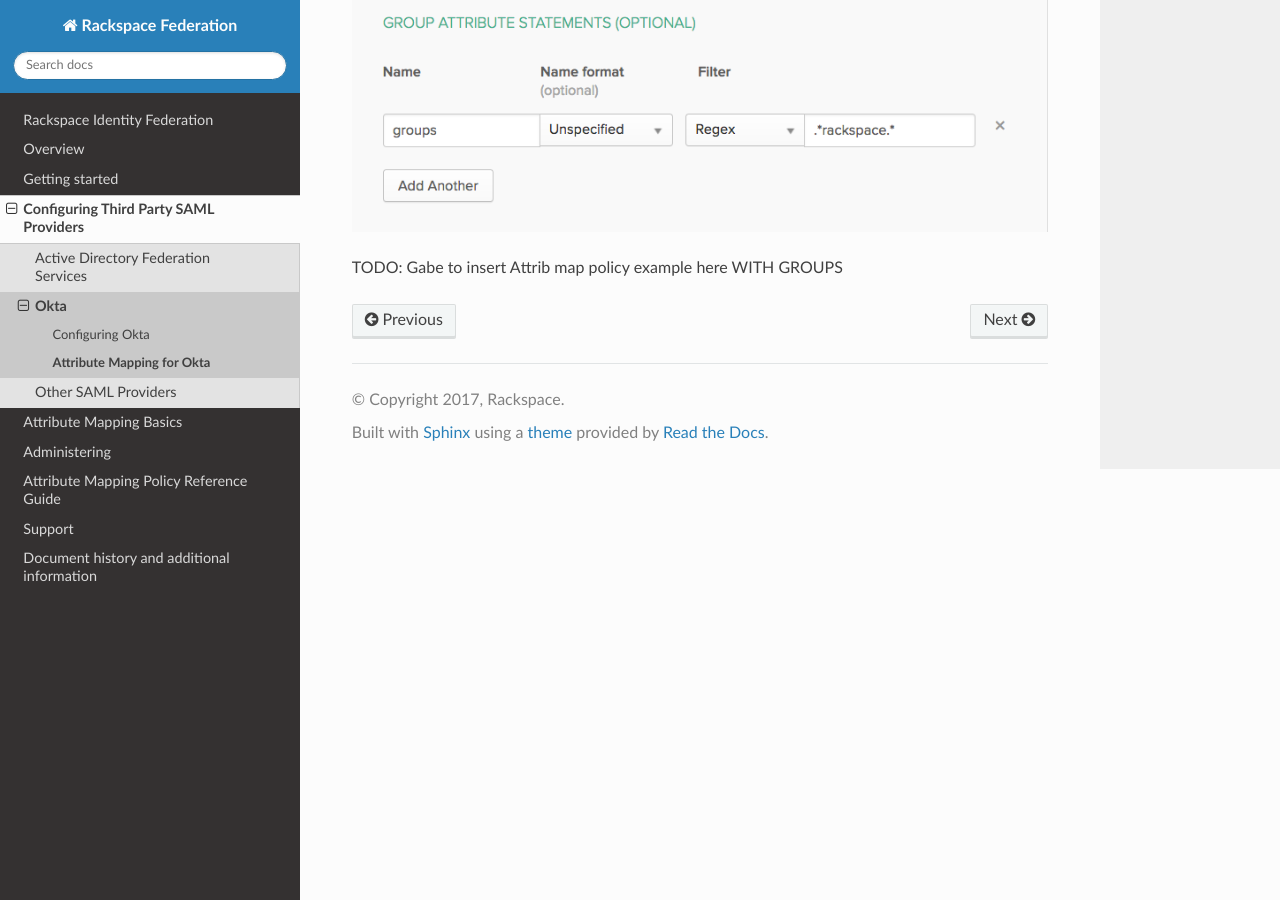
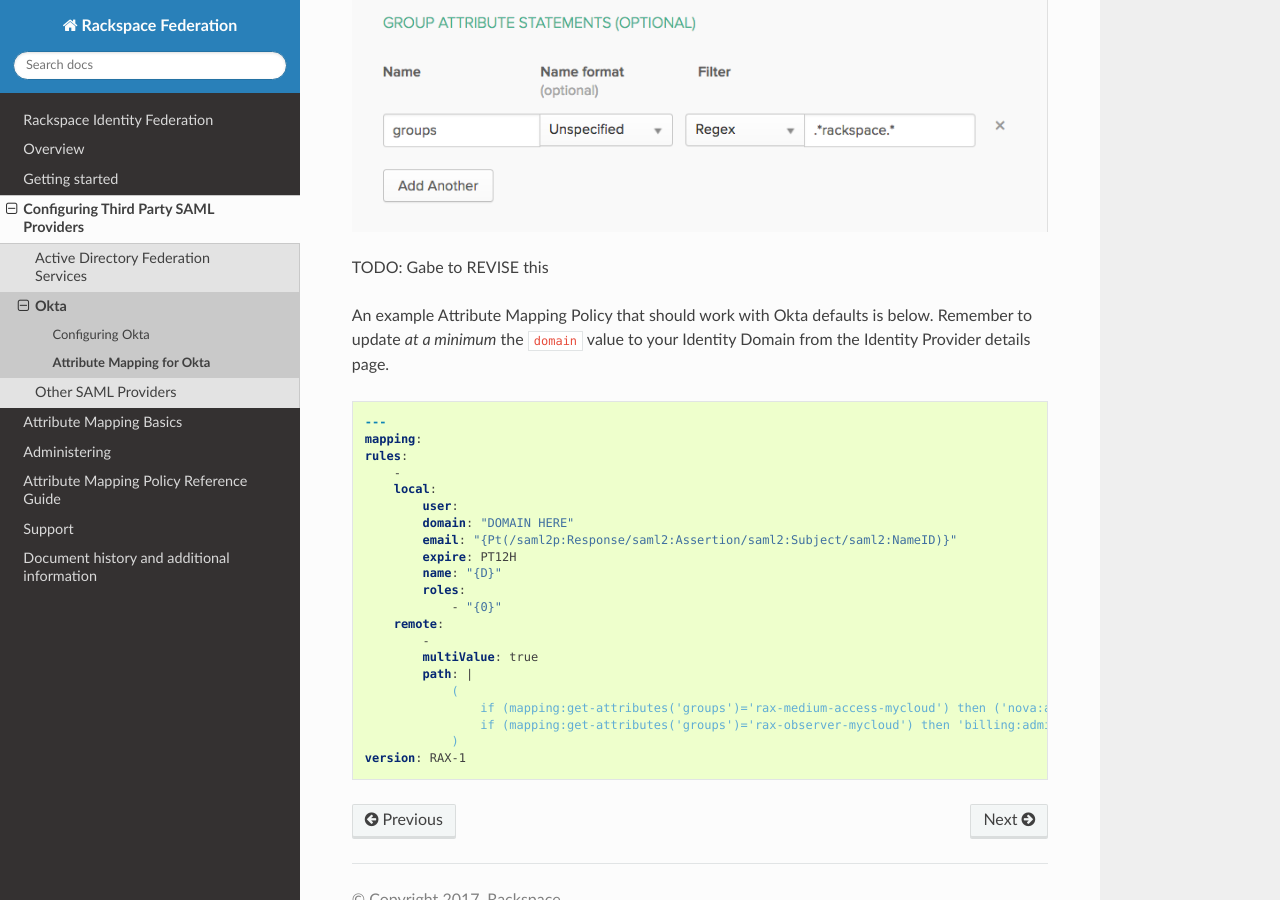
Before and after one commit to rackerlabs/docs-rackspace-federation, a Sphinx documentation site: the page built from doc/config-3p-saml/config-okta/okta-attribmapping.rst, in a window 1280 px wide and 900 px high, scrolled down 452 px. Built offline with Sphinx 7.4.7 and the Read the Docs theme 2.0.0, drawn with Linux system fonts in a browser that asks for light colours; the version number could not be read and is left out.

Commit message:
Pushing okta sample policy for now

```diff
--- a/doc/config-3p-saml/config-okta/okta-attribmapping.rst
+++ b/doc/config-3p-saml/config-okta/okta-attribmapping.rst
@@ -17,4 +17,33 @@
 
 .. image:: create_app_5.png
 
-TODO: Gabe to insert Attrib map policy example here WITH GROUPS
+TODO: Gabe to REVISE this
+
+
+An example |amp| that should work with Okta defaults is below. Remember to
+update *at a minimum* the ``domain`` value to your Identity Domain from the
+|idp| details page.
+
+.. code-block:: yaml
+
+    ---
+    mapping:
+    rules:
+        -
+        local:
+            user:
+            domain: "DOMAIN HERE"
+            email: "{Pt(/saml2p:Response/saml2:Assertion/saml2:Subject/saml2:NameID)}"
+            expire: PT12H
+            name: "{D}"
+            roles:
+                - "{0}"
+        remote:
+            -
+            multiValue: true
+            path: |
+                (
+                    if (mapping:get-attributes('groups')='rax-medium-access-mycloud') then ('nova:admin', 'ticketing:admin') else (),
+                    if (mapping:get-attributes('groups')='rax-observer-mycloud') then 'billing:admin' else ()
+                )
+    version: RAX-1
--- a/doc/getting-started/add-idp-cp.rst
+++ b/doc/getting-started/add-idp-cp.rst
@@ -14,7 +14,7 @@
 2. Choose the **Identity Federation** tab at the top of the page.
 
 
-3. Click the **Add Identity Provider** tab.
+3. Click the **Add Identity Provider** button.
 
 Basic Information
 ~~~~~~~~~~~~~~~~~
```
